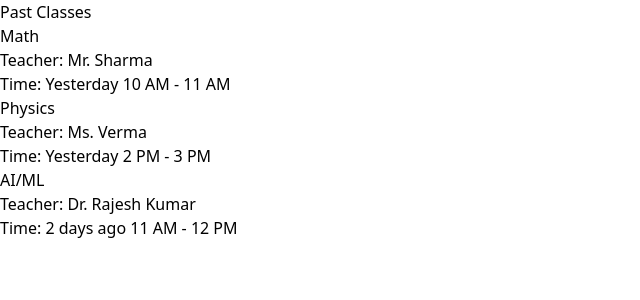
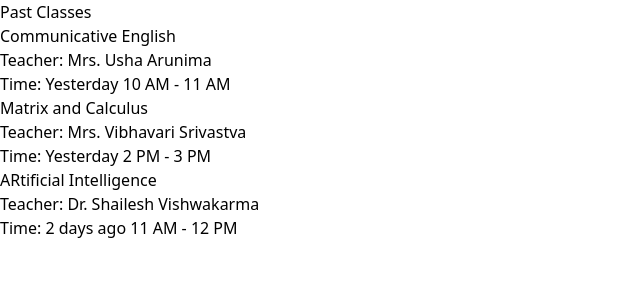
Before and after one commit to vanshsharma3777/Smart-Attendence, a React (Vite) app in the folder frontend/: page /student/past-lecture in a window 1280 px wide. Shown: the top 300 px of the page, without its empty margins (0-640 px from the left). Built offline with nearby package versions, Linux system fonts and the light colour scheme; no server answers.

Commit message:
updated dummy names

```diff
--- a/frontend/src/App.jsx
+++ b/frontend/src/App.jsx
@@ -21,7 +21,7 @@ function App() {
       <BrowserRouter>
         <Routes>
           <Route path="/" element={<Home />} />
-          <Route path="/dashboard" element={<Dashboard  user={{ role: "teacher" }} />} />
+          <Route path="/dashboard" element={<Dashboard  user={{ role: "student" }} />} />
           <Route path="/student/dashboard" element={<StudentDashboard />} />
           <Route path="/teacher/dashboard" element={<TeacherDashboard />} />
           <Route path="/teacher/past-lecture" element={<TeacherPastLectures />} />
--- a/frontend/src/components/StudentDashboard.jsx
+++ b/frontend/src/components/StudentDashboard.jsx
@@ -17,7 +17,7 @@ const StudentDashboard = () => {
   // Mock data
   const activeClass = {
     name: "AI/ML",
-    teacher: "Dr. Rajesh Kumar",
+    teacher: "Mr. Shailesh Kumar",
     time: "Today 11 AM - 12 PM",
   };
 
--- a/frontend/src/components/StudentPastLectures.jsx
+++ b/frontend/src/components/StudentPastLectures.jsx
@@ -7,9 +7,9 @@ const StudentPastLectures = () => {
   // Mock fetching function (replace with API)
   const fetchPastClasses = () => {
     const data = [
-      { id: 1, name: "Math", teacher: "Mr. Sharma", time: "Yesterday 10 AM - 11 AM" },
-      { id: 2, name: "Physics", teacher: "Ms. Verma", time: "Yesterday 2 PM - 3 PM" },
-      { id: 3, name: "AI/ML", teacher: "Dr. Rajesh Kumar", time: "2 days ago 11 AM - 12 PM" },
+      { id: 1, name: "Communicative English", teacher: "Mrs. Usha Arunima", time: "Yesterday 10 AM - 11 AM" },
+      { id: 2, name: "Matrix and Calculus", teacher: "Mrs. Vibhavari Srivastva", time: "Yesterday 2 PM - 3 PM" },
+      { id: 3, name: "ARtificial Intelligence", teacher: "Dr. Shailesh Vishwakarma", time: "2 days ago 11 AM - 12 PM" },
     ];
     setPastClasses(data);
   };
--- a/frontend/src/components/TeacherDashboard.jsx
+++ b/frontend/src/components/TeacherDashboard.jsx
@@ -17,8 +17,8 @@ const TeacherDashboard = () => {
 
   // Teacher info
   const teacher = {
-    name: "Dr. Rajesh Kumar",
-    email: "rajesh.kumar@university.edu",
+    name: "Mr. Shailesh Vishwakarma",
+    email: "shailesh@gmail.com",
   };
 
  const navigate = useNavigate()
```
